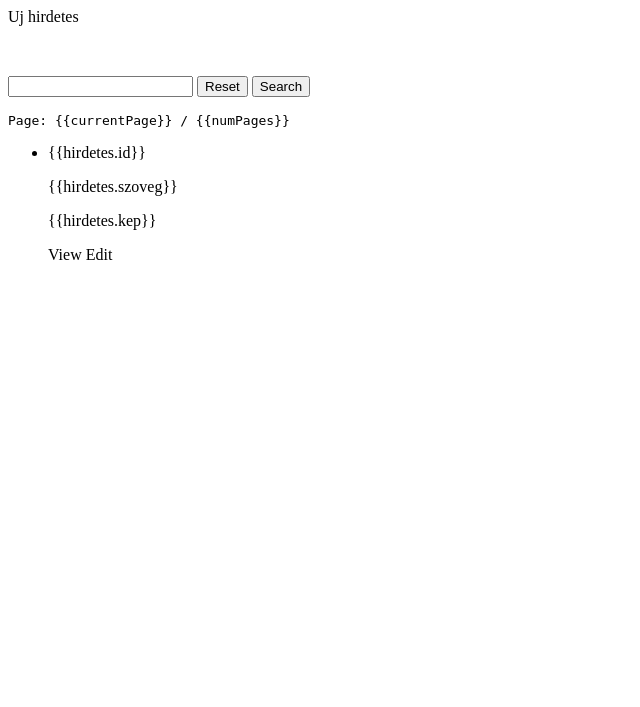
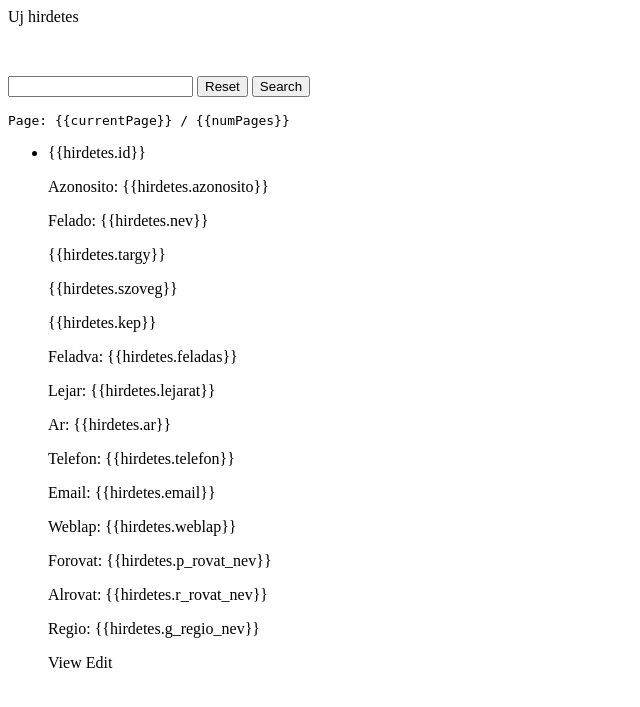
Before and after one commit to noverkill/hirdetek-api, a PHP site: page /partials/hirdetesek.html in a window 1280 px wide. Shown: the top 707 px of the page, without its empty margins (0-640 px from the left). Run offline with PHP 8.4, Linux system fonts and the light colour scheme.

Commit message:
Added rovat and regio to hirdetes listing page

```diff
--- a/public/partials/hirdetesek.html
+++ b/public/partials/hirdetesek.html
@@ -18,8 +18,20 @@
 <ul>
   <li ng-repeat="hirdetes in hirdetesek">
     <p>{{hirdetes.id}}</p>
+    <p>Azonosito: {{hirdetes.azonosito}}</p>
+    <p>Felado: {{hirdetes.nev}}</p>
+    <p>{{hirdetes.targy}}</p>
     <p>{{hirdetes.szoveg}}</p>
     <p>{{hirdetes.kep}}</p>
+    <p>Feladva: {{hirdetes.feladas}}</p>
+    <p>Lejar: {{hirdetes.lejarat}}</p>
+    <p>Ar: {{hirdetes.ar}}</p>
+    <p>Telefon: {{hirdetes.telefon}}</p>
+    <p>Email: {{hirdetes.email}}</p>
+    <p>Weblap: {{hirdetes.weblap}}</p>
+    <p>Forovat: {{hirdetes.p_rovat_nev}}</p>
+    <p>Alrovat: {{hirdetes.r_rovat_nev}}</p>
+    <p>Regio: {{hirdetes.g_regio_nev}}</p>
     <p>
     	<a class="btn btn-primary" ui-sref="viewHirdetes({id:hirdetes.id})">View</a>
 		  <a class="btn btn-primary" ui-sref="editHirdetes({id:hirdetes.id})">Edit</a>
```
Also changed, not shown: module/hirdetek/src/hirdetek/V1/Rest/Hirdetes/HirdetesMapper.php (+10 -2 lines).
